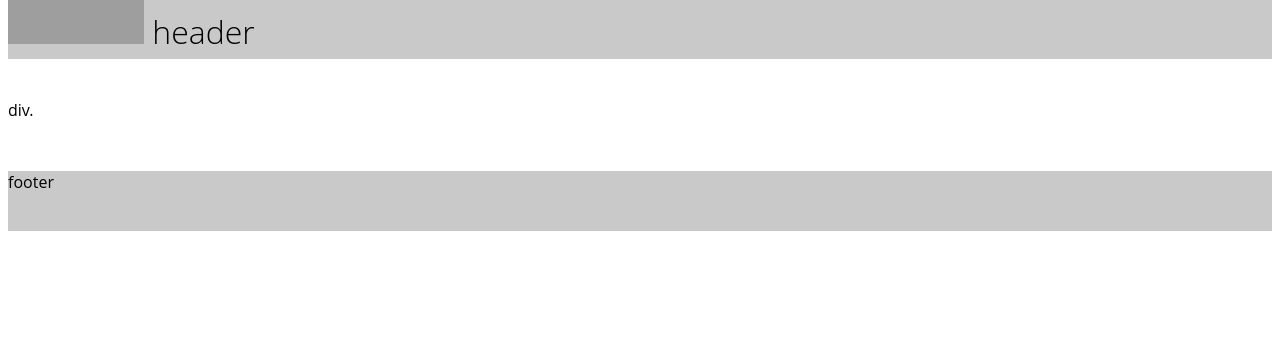
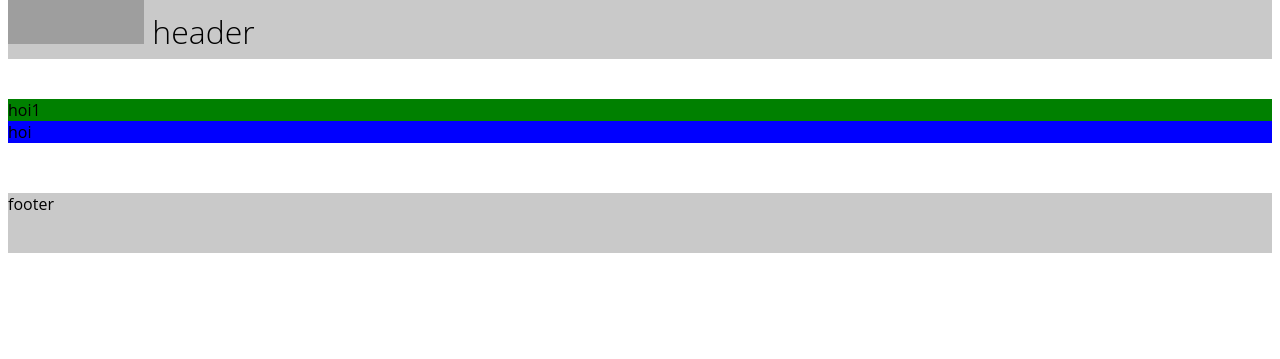
Before and after one commit to TetsuyaUmigoto/BPV-Website, a PHP site: page /website/lerarenpagina.php in a window 1280 px wide. Shown: the part 41-400 px from the top of the page. Run offline with PHP 8.4, Linux system fonts and the light colour scheme; some libraries are stand-ins or nearby versions; grey boxes are pictures that could not be loaded.

Commit message:
lerarenpagina en style.css

```diff
--- a/website/lerarenpagina.php
+++ b/website/lerarenpagina.php
@@ -7,7 +7,8 @@
 </head>
 <body>
 	<div class="header"><h1><img src="../docs/PSD/logo.png">   header</h1></div>
-	div.
+	<div class="hoi1">hoi1</div>
+	<div class="nee">hoi</div>
 	<div class="footer">footer</div>
 </body>
 </html>
--- a/website/style.css
+++ b/website/style.css
@@ -95,8 +95,13 @@ p{}
 	top:1310px;
 	margin:0 right;
 	position: absolute;
-	}}
+	}
 /* docentenpagina */
+ .hoi1{
+	background-color: green;
+	}
+ .nee{
+	background-color: blue;}
 
 /* studentenpagina*/
 .student{
```
